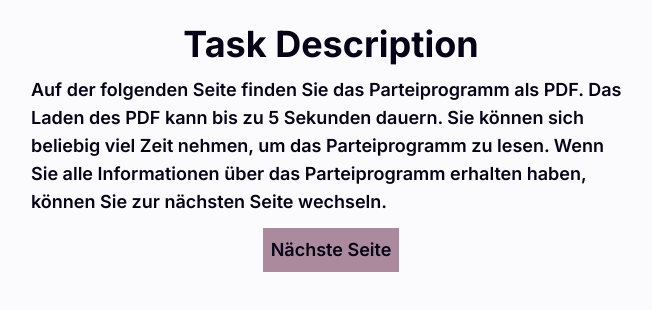
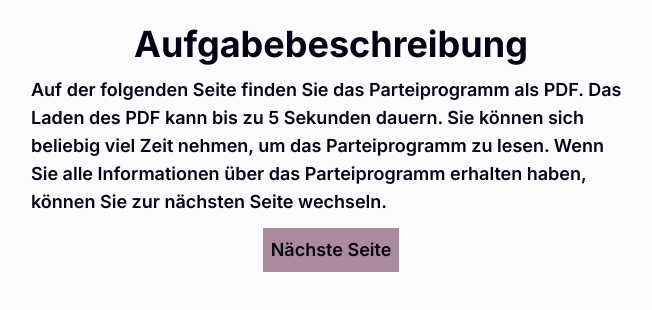
Before and after one commit to FelixHornberger/quote-and-vote-ger, a Next.js app: page /task-des in a window 1280 px wide. Shown: the top 310 px of the page, without its empty margins (309-961 px from the left). Built offline with nearby package versions, Linux system fonts and the light colour scheme.

Commit message:
TaskDescription header localisation

```diff
--- a/app/task-des/page.tsx
+++ b/app/task-des/page.tsx
@@ -19,7 +19,7 @@ export default function Home() {
 
   return (
     <main className="flex flex-col items-center justify-between">
-      <h1 className="my-3">Task Description</h1>
+      <h1 className="my-3">Aufgabebeschreibung</h1>
       <p className="px-5 sm:w-[50%] self-center">
               {stringToDisplay}
           </p>
```
